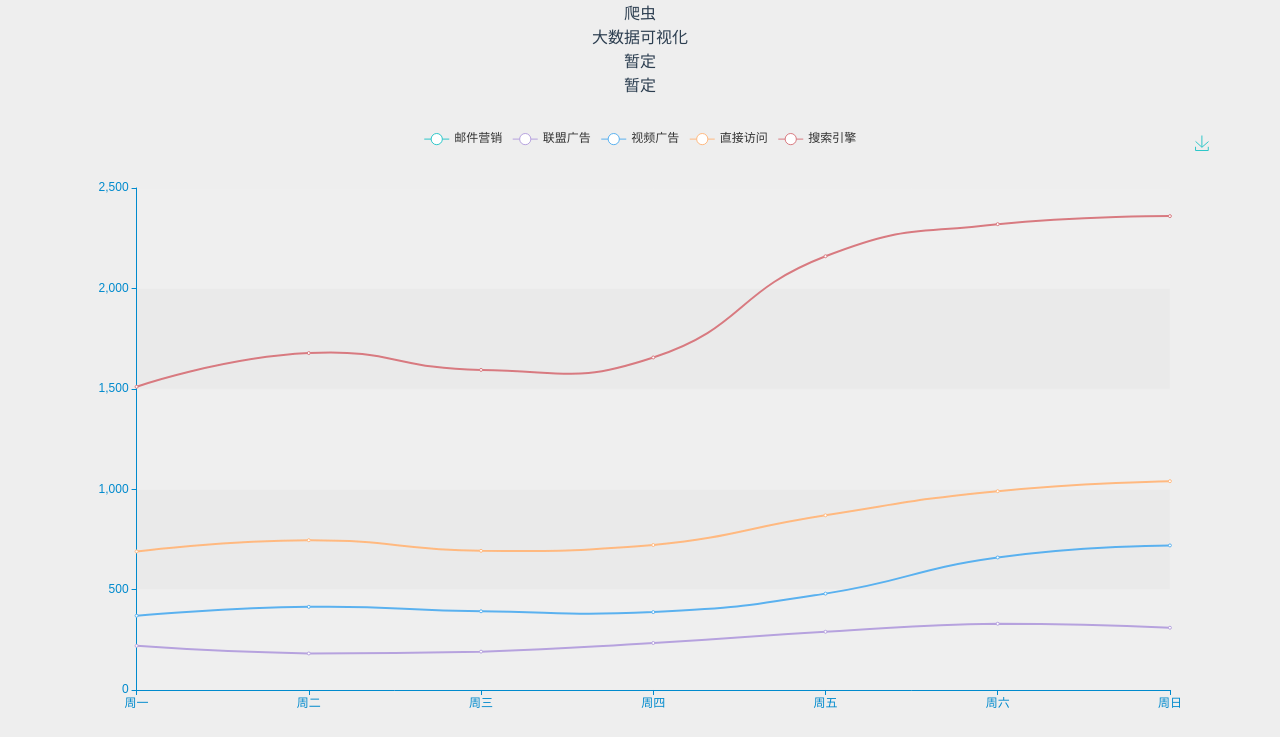
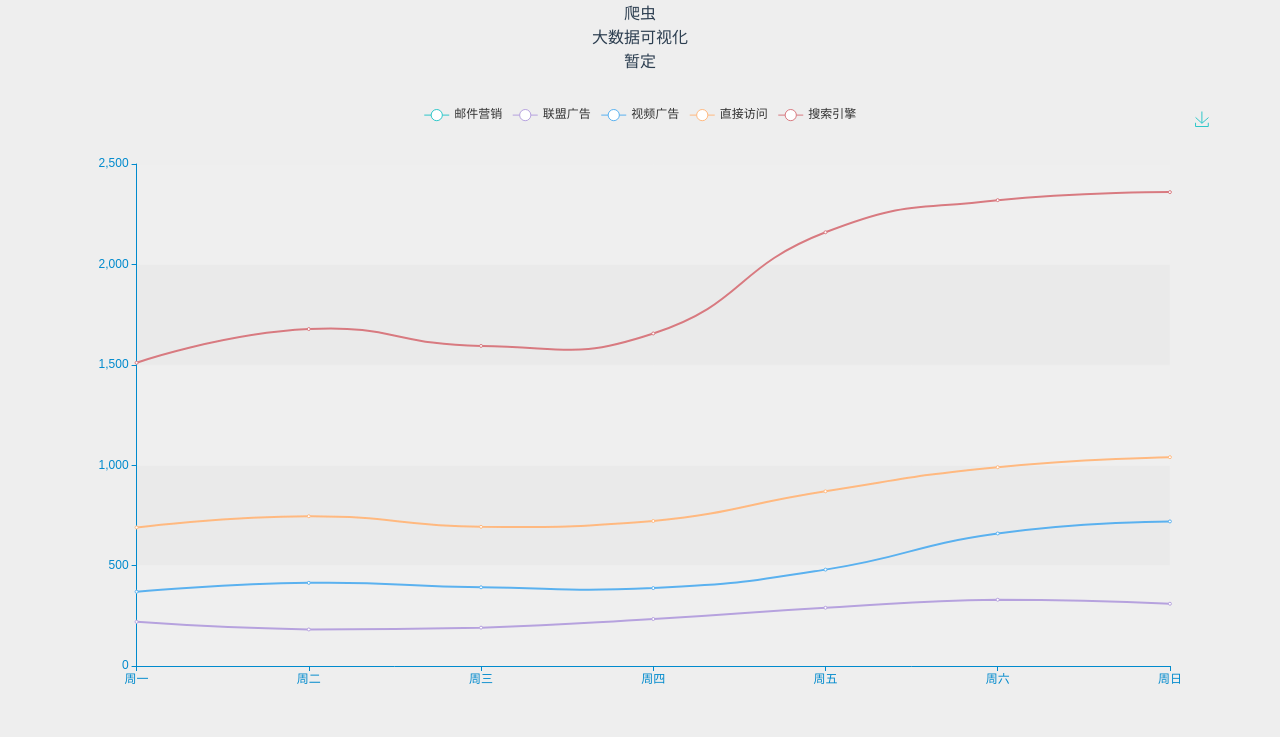
Before and after one commit to moshuying/echartsApp, a Vue app: page / in a window 1280 px wide. Shown: the top 737 px of the page. Built offline with nearby package versions, Linux system fonts and the light colour scheme.

Commit message:
测试更改

```diff
--- a/src/components/public/v-header.vue
+++ b/src/components/public/v-header.vue
@@ -3,7 +3,7 @@
         <div class="home-nav">
             <div class="page-type">爬虫</div>
             <div class="page-type">大数据可视化</div>
-            <div class="page-type">暂定</div>
+            <div class="page-type"></div>
             <div class="page-type">暂定</div>
         </div>
         <ul style="display: none;">
--- a/src/views/main/ViewHome.vue
+++ b/src/views/main/ViewHome.vue
@@ -6,7 +6,6 @@
 </template>
 
 <script lang="ts">
-
     import { Component, Vue } from 'vue-property-decorator';
     import viewHeader from '../../components/public/v-header.vue';
 
```
